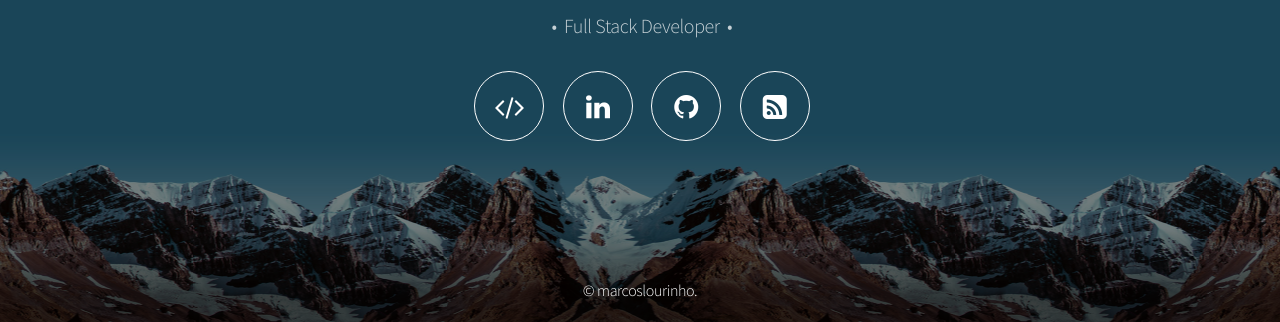
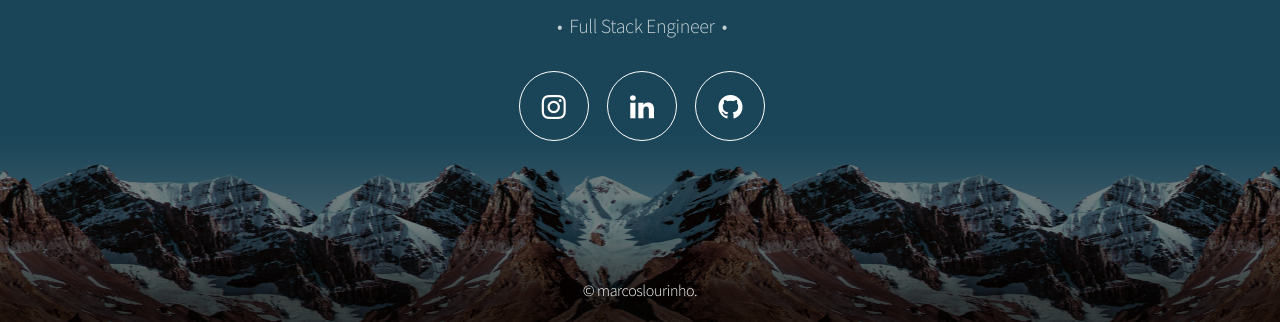
Before and after one commit to marcoslourinho/marcoslourinho.github.io, a plain HTML site: page index.html in a window 1280 px wide. Shown: the part 478-800 px from the top of the page. Drawn offline with Linux system fonts and the light colour scheme.

Commit message:
updates in contacts info

```diff
--- a/index.html
+++ b/index.html
@@ -21,13 +21,12 @@
 					<header id="header">
 						<img src="https://avatars3.githubusercontent.com/u/3601954?v=4&u=cf1b695a76df9ef776bd2d8fe1a166f7b4098189&s=400" height="256px" width="256px" class="circle">
 						<h1>Marcos Lourinho</h1>
-						<p><b>&nbsp;&bull;&nbsp; Full Stack Developer &nbsp;&bull;&nbsp;</b></p>
+						<p><b>&nbsp;&bull;&nbsp; Full Stack Engineer &nbsp;&bull;&nbsp;</b></p>
 						<nav>
 							<ul>
-<li><a href="http://www.marcoslourinho.com" target="_blank" class="icon fa-code"><span class="label">Website</span></a></li>
+								<li><a href="https://www.instagram.com/marcos_lourinho/" target="_blank" class="icon fa-instagram"><span class="label">Instagram</span></a></li>
 								<li><a href="https://www.linkedin.com/in/marcospereira7/" target="_blank" class="icon fa-linkedin"><span class="label">Likedin</span></a></li>
 								<li><a href="https://github.com/marcoslourinho" target="_blank" class="icon fa-github"><span class="label">Github</span></a></li>
-								<li><a href="http://marcoslourinho.com/blog/" class="icon fa-rss-square"><span class="label">Blog</span></a></li>
 							</ul>
 						</nav>
 					</header>
```
